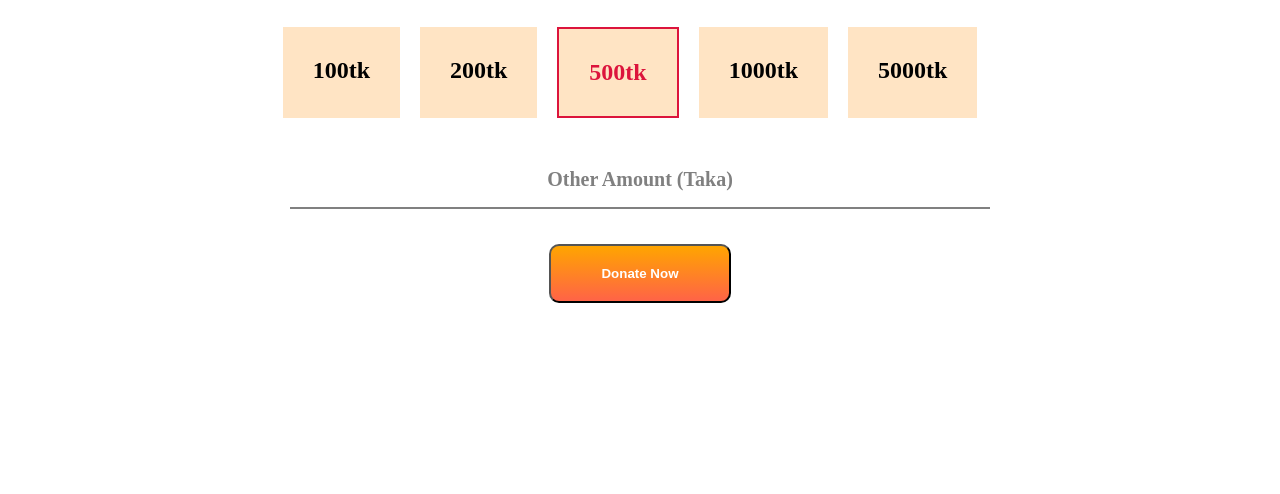
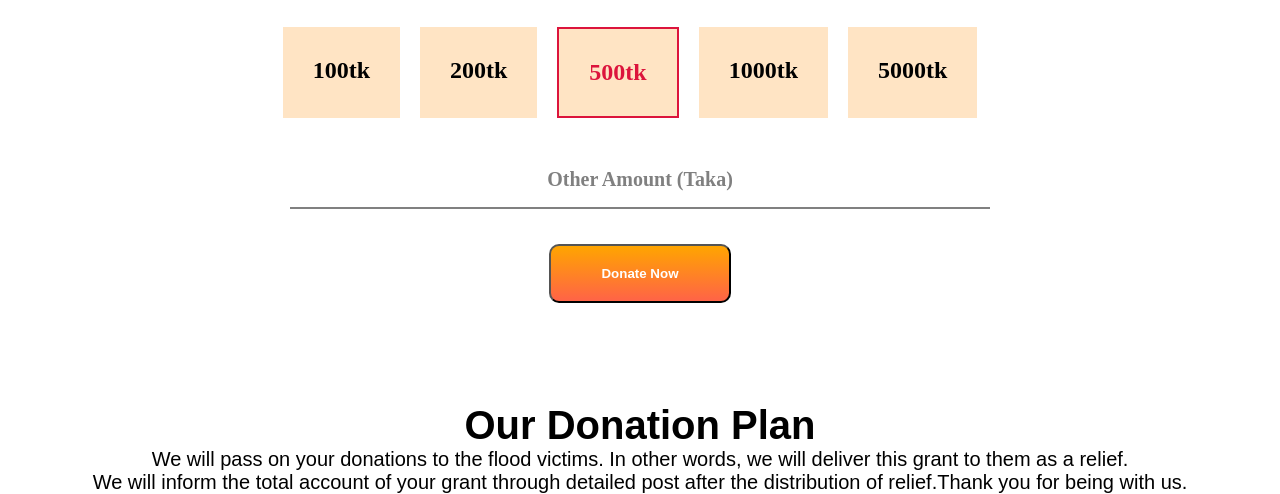
Before and after one commit to SkPipul/Donate-in-Honor, a plain HTML site: page index.html in a window 1280 px wide. Shown: the part 648-1142 px from the top of the page. Before the commit the page ends 951 px from the top, so only its background shows below. Drawn offline with Linux system fonts and the light colour scheme.

Commit message:
half complete

```diff
--- a/index.html
+++ b/index.html
@@ -40,7 +40,10 @@
             <button class="link-button">Donate Now</button>
         </div>
     </section>
-
+    <div class="plan">
+        <h1>Our Donation Plan</h1>
+        <p>We will pass on your donations to the flood victims. In other words, we will deliver this grant to them as a relief. <br> We will inform the total account of your grant through detailed post after the distribution of relief.Thank you for being with us.</p>
+    </div>
     <section>
     </section>
 </body>
--- a/style.css
+++ b/style.css
@@ -92,3 +92,9 @@
     border-radius: 10px;
     font-weight: 700;
 }
+.plan{
+    text-align: center;
+    margin-top: 100px;
+    font-size: 20px;
+    font-family: sans-serif;
+}
```
